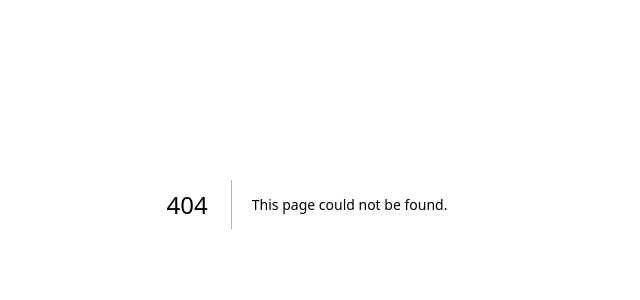
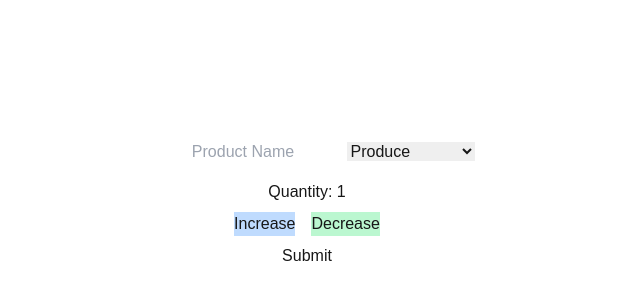
Before and after one commit to TyceRoobol/cprg306-assignments, a Next.js app: page /week-5 in a window 1280 px wide. Before the commit this address had no page. Shown: the part 196-496 px from the top of the page, without its empty margins (333-973 px from the left). Built offline with nearby package versions, Linux system fonts and the light colour scheme.

Commit message:
week5
still figuring out the preventdefault function.

```diff
--- a/app/page.js
+++ b/app/page.js
@@ -5,6 +5,7 @@ export default function Main() {
       <p><a href="./week-2">week 2</a></p>
       <p><a href="./week-3">week 3</a></p>
       <p><a href="./week-4">week 4</a></p>
+      <p><a href="./week-5">week 5</a></p>
     </main>
   )
 }
--- /dev/null
+++ b/app/week-5/new-item.js
@@ -0,0 +1,76 @@
+"use client";
+import {useState, preventDefault} from "react";
+export default function Item() {
+    const [quantity, setQuantity] = useState(1);
+    const [name, setName] = useState("");
+    const [category, setCategory] = useState("produce")
+
+    const increment = () => {
+        if (quantity < 20) {
+            setQuantity(quantity + 1);
+        }
+    }
+
+    const decrement = () => {
+        if (quantity > 1) {
+            setQuantity(quantity - 1);
+        }
+    }
+
+    const handleSubmit = (event) => {
+        event.preventDefault();
+
+        const item = {
+            name: name,
+            quantity: quantity,
+            category: category,
+        }
+
+        console.log(item);
+
+        alert(`${name}, ${quantity}, ${category}`);
+
+        setName("");
+        setQuantity(1);
+        setCategory("produce")
+    };
+
+    const handleNameChange = (event) => {
+        setName(event.target.value);
+    }
+
+    const handleCategoryChange = (event) => {
+        setCategory(event.target.value);
+    }
+
+    return(
+        <main className="flex flex-col justify-center items-center flex-wrap h-screen">
+            <form onSubmit={handleSubmit} className="flex flex-col items-center">
+                <div>
+                    <input className="text-center mb-4" type="text" value={name} onChange={handleNameChange} placeholder="Product Name"></input>
+                    <select value={category} onChange={handleCategoryChange}>
+                        <option value="produce">Produce</option>
+                        <option value="dairy">Dairy</option>
+                        <option value="bakery">Bakery</option>
+                        <option value="meat">Meat</option>
+                        <option value="frozen foods">Frozen Foods</option>
+                        <option value="canned goods">Canned Goods</option>
+                        <option value="dry goods">Dry Goods</option>
+                        <option value="beverages">Beverages</option>
+                        <option value="snacks">Snacks</option>
+                        <option value="household">Household</option>
+                        <option value="other">Other</option>
+                    </select>
+                </div>
+                <h1 className="text-center">Quantity: {quantity}</h1>
+                <div>
+                    <button className="bg-blue-200 m-2" type="button" onClick={increment}>Increase</button>
+                    <button className="bg-green-200 m-2" type="button" onClick={decrement}>Decrease</button>
+                </div>
+                <div>
+                    <button type="submit" name="submitButton">Submit</button>
+                </div>
+            </form>
+        </main>
+    );
+}
--- /dev/null
+++ b/app/week-5/page.js
@@ -0,0 +1,9 @@
+import Item from "./new-item";
+
+export default function Page() {
+    return(
+        <div>
+            <Item />
+        </div>
+    );
+}
```
